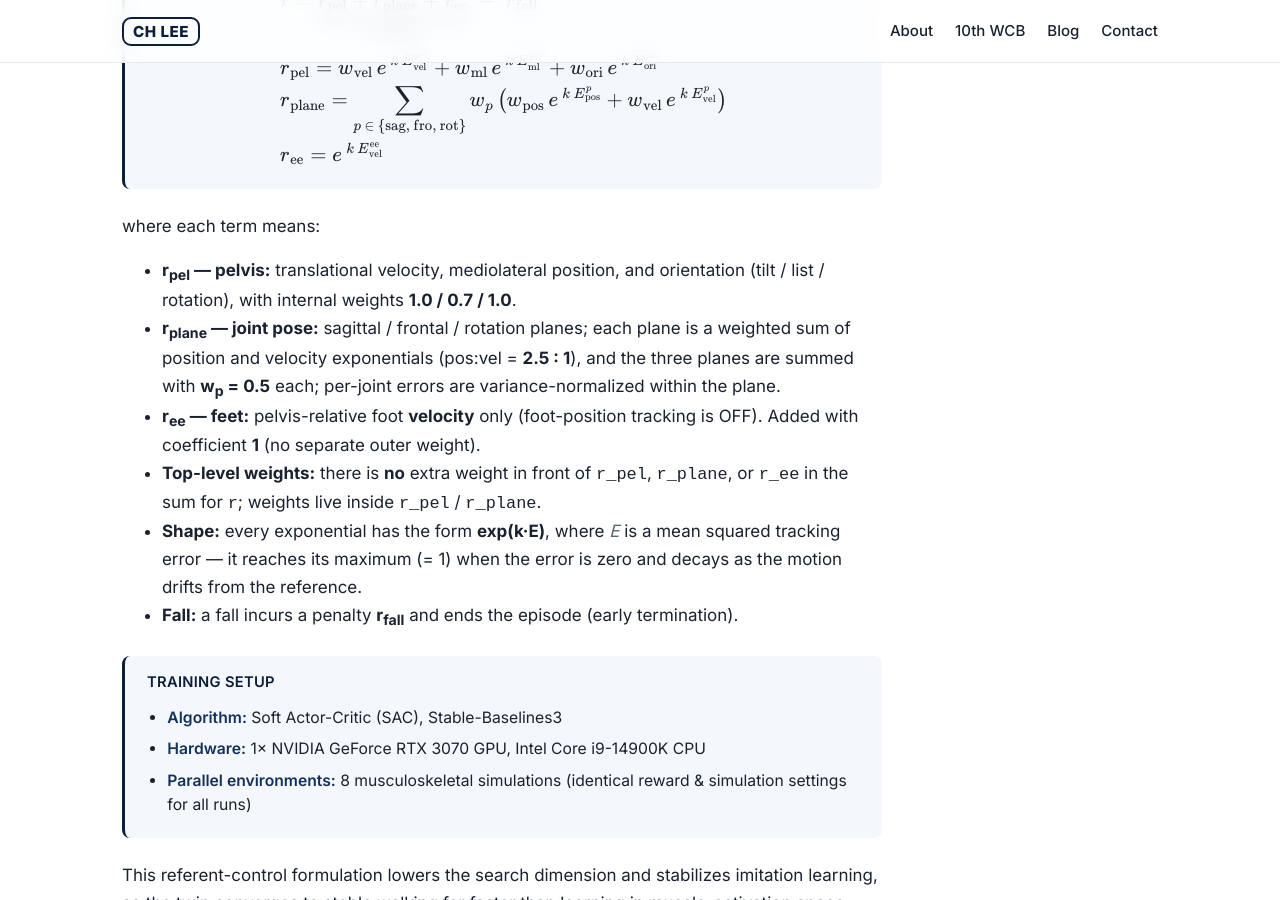
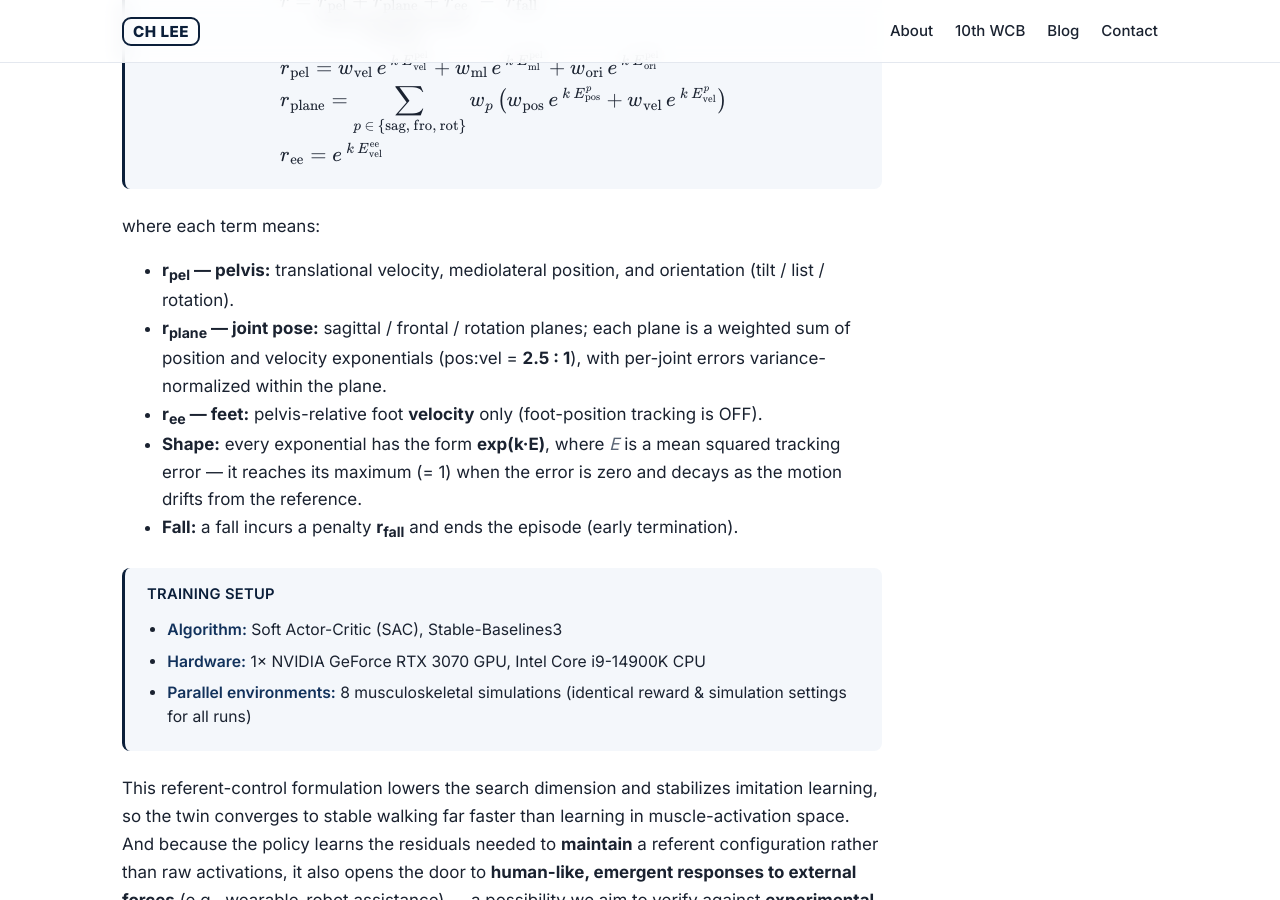
Before and after one commit to 27bro/27bro.github.io, a Jekyll site: the page built from _posts/2026-07-03-rcil-10th-wcb.md, in a window 1280 px wide and 900 px high, scrolled down 1556 px. Built offline with Jekyll 4.4.1, drawn with Linux system fonts in a browser that asks for light colours.

Commit message:
Simplify reward-term bullets on the WCB page.
Co-authored-by: Cursor <cursoragent@cursor.com>

```diff
--- a/_posts/2026-07-03-rcil-10th-wcb.md
+++ b/_posts/2026-07-03-rcil-10th-wcb.md
@@ -81,10 +81,9 @@ velocity, minus a fall penalty:
 
 where each term means:
 
-- **r<sub>pel</sub> — pelvis:** translational velocity, mediolateral position, and orientation (tilt / list / rotation), with internal weights **1.0 / 0.7 / 1.0**.
-- **r<sub>plane</sub> — joint pose:** sagittal / frontal / rotation planes; each plane is a weighted sum of position and velocity exponentials (pos:vel = **2.5 : 1**), and the three planes are summed with **w<sub>p</sub> = 0.5** each; per-joint errors are variance-normalized within the plane.
-- **r<sub>ee</sub> — feet:** pelvis-relative foot **velocity** only (foot-position tracking is OFF). Added with coefficient **1** (no separate outer weight).
-- **Top-level weights:** there is **no** extra weight in front of `r_pel`, `r_plane`, or `r_ee` in the sum for `r`; weights live inside `r_pel` / `r_plane`.
+- **r<sub>pel</sub> — pelvis:** translational velocity, mediolateral position, and orientation (tilt / list / rotation).
+- **r<sub>plane</sub> — joint pose:** sagittal / frontal / rotation planes; each plane is a weighted sum of position and velocity exponentials (pos:vel = **2.5 : 1**), with per-joint errors variance-normalized within the plane.
+- **r<sub>ee</sub> — feet:** pelvis-relative foot **velocity** only (foot-position tracking is OFF).
 - **Shape:** every exponential has the form **exp(k·E)**, where *E* is a mean squared tracking error — it reaches its maximum (= 1) when the error is zero and decays as the motion drifts from the reference.
 - **Fall:** a fall incurs a penalty **r<sub>fall</sub>** and ends the episode (early termination).
 
```
